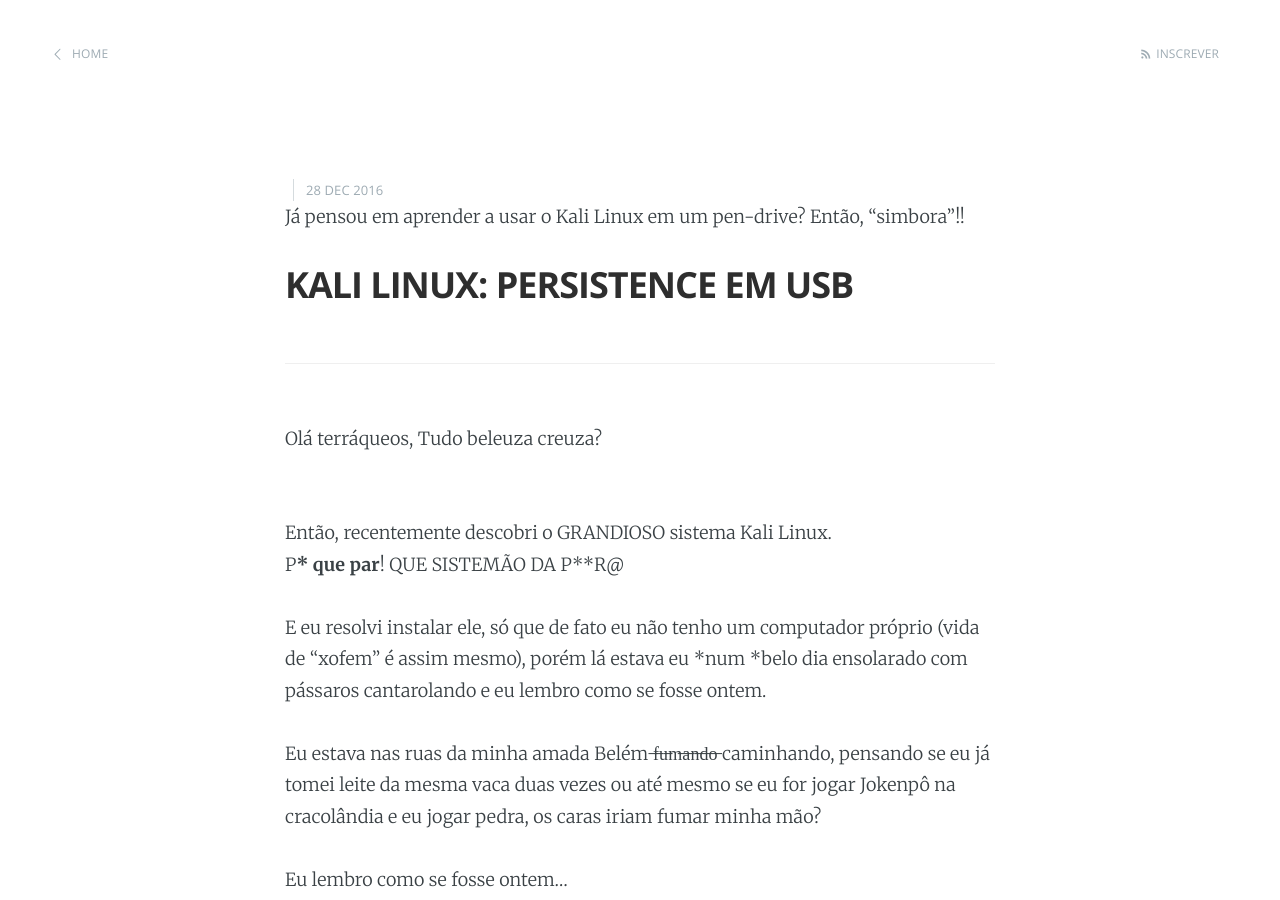
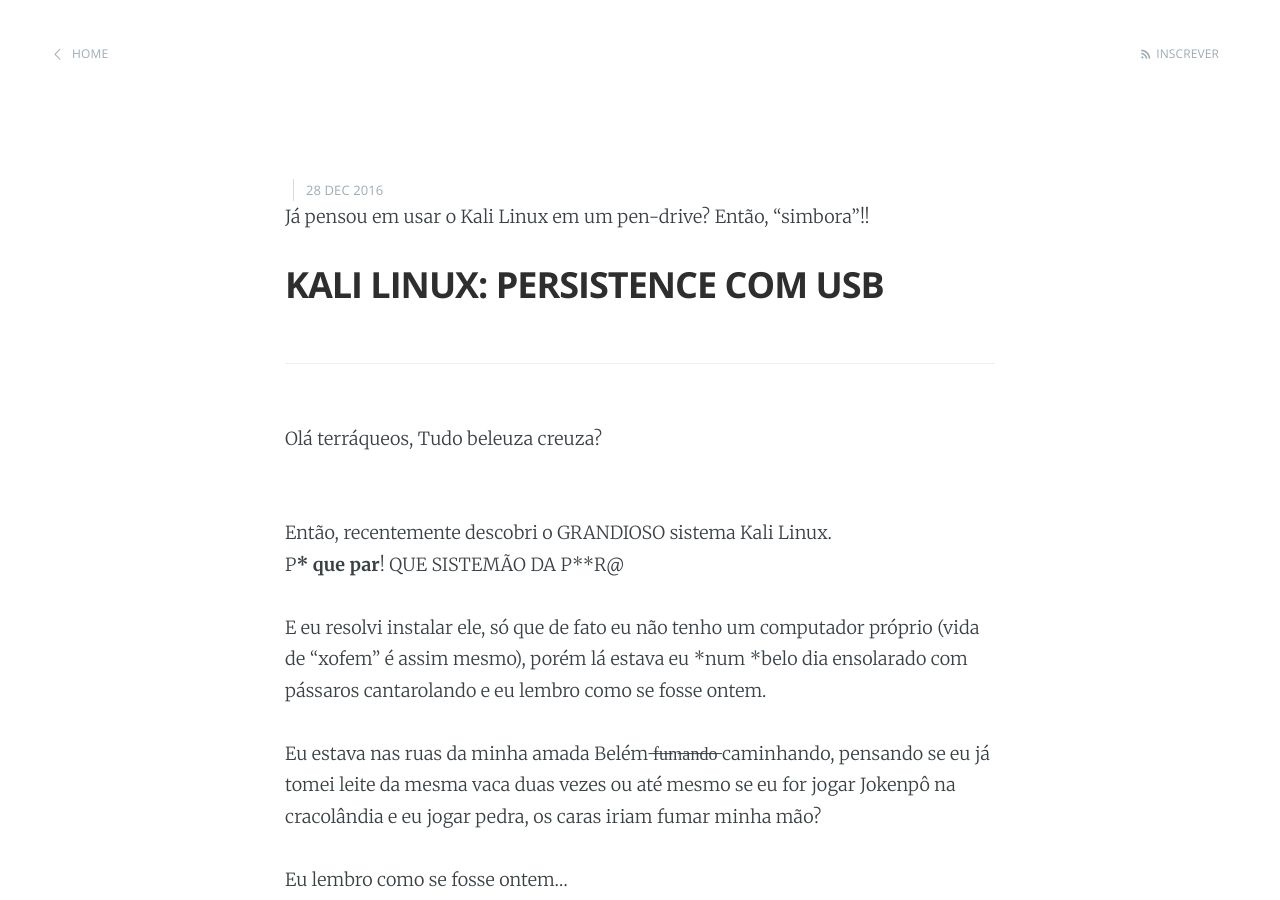
Before and after one commit to gkal19/blog, a Jekyll site: the page built from _posts/2016-12-28-kali-persistence-usb.markdown, in a window 1280 px wide and 900 px high. Built offline with Jekyll 4.4.1, drawn with Linux system fonts in a browser that asks for light colours; our own code applies the rules of GitHub Pages for plain Markdown files; comment, search, counter and statistics services are not loaded.

Commit message:
consertando saporra

```diff
--- a/_posts/2016-12-28-kali-persistence-usb.markdown
+++ b/_posts/2016-12-28-kali-persistence-usb.markdown
@@ -1,13 +1,13 @@
 ---
 layout: post
-title: KALI LINUX: Persistence em USB
+title: KALI LINUX: PERSISTENCE COM USB
 author: Gabriel Kalani
 ---
 
-Já pensou em aprender a usar o Kali Linux em um pen-drive?
+Já pensou em usar o Kali Linux em um pen-drive?
 Então, "simbora"!!
 
-## KALI LINUX: PERSISTENCE EM USB
+## KALI LINUX: PERSISTENCE COM USB
 -----
 
 Olá terráqueos,
```
